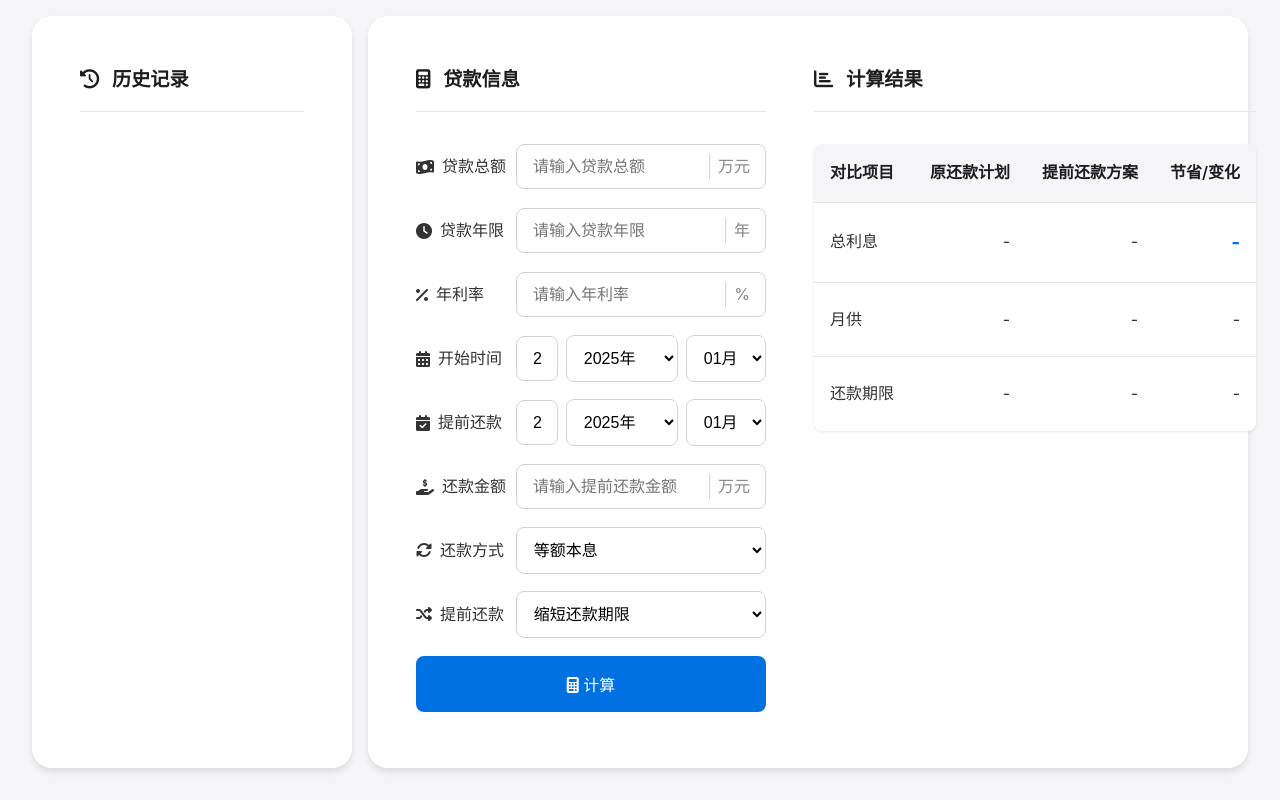
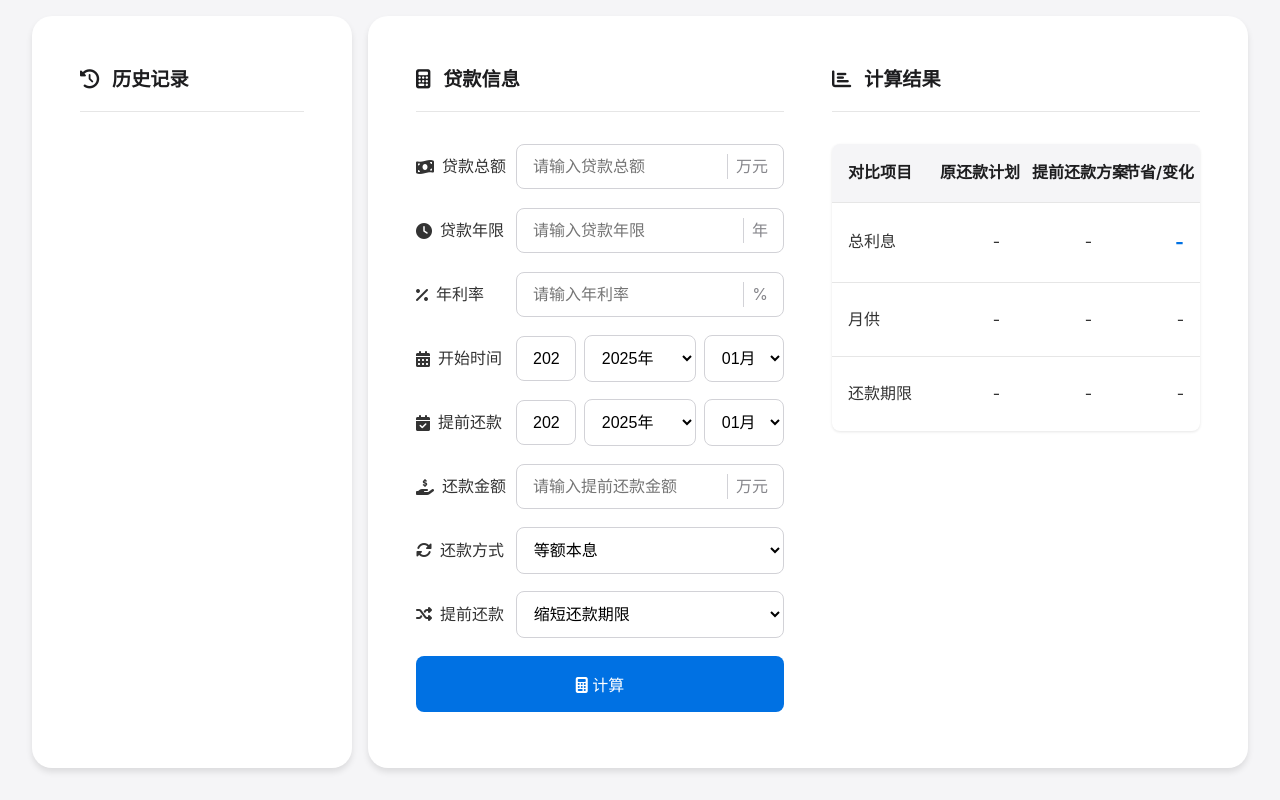
Before and after one commit to VirgoooooX/mortgage-calculator, a plain HTML site: page index.html in a window 1280 px wide. Shown: the part 99-899 px from the top of the page. Drawn offline with nearby package versions, Linux system fonts and the light colour scheme.

Commit message:
Add files via upload

```diff
--- a/script.js
+++ b/script.js
@@ -1,8 +1,8 @@
 // 工具函数：格式化金额
 function formatMoney(amount) {
     return new Intl.NumberFormat('zh-CN', {
-        style: 'currency',
-        currency: 'CNY'
+        minimumFractionDigits: 0,
+        maximumFractionDigits: 0
     }).format(amount);
 }
 
@@ -359,7 +359,7 @@ function saveToHistory(calculationResult) {
     updateHistoryDisplay();
 }
 
-// 更新历史记录显示
+// 修改更新历史记录显示的函数
 function updateHistoryDisplay() {
     const historyList = document.getElementById('historyList');
     const history = JSON.parse(localStorage.getItem('calculationHistory') || '[]');
--- a/styles.css
+++ b/styles.css
@@ -190,6 +190,7 @@ canvas {
     box-shadow: 0 1px 3px rgba(0, 0, 0, 0.1);
     border-radius: 8px;
     overflow: hidden;
+    table-layout: fixed;
 }
 
 .result-table th,
@@ -198,12 +199,12 @@ canvas {
     text-align: right;
     border-bottom: 1px solid #e6e6e6;
     white-space: nowrap;
+    width: 25%;
 }
 
 .result-table th:first-child,
 .result-table td:first-child {
     text-align: left;
-    min-width: 100px;
 }
 
 .result-table thead th {
@@ -239,9 +240,8 @@ h2 {
 }
 
 .input-section {
-    display: flex;
-    flex-direction: column;
-    flex: 1.2;
+    width: 400px;
+    flex-shrink: 0;
 }
 
 /* 主内容区布局 */
@@ -267,12 +267,12 @@ h2 {
 }
 
 .history-item {
+    position: relative;
     padding: 1.2rem;
     background: #f5f5f7;
     border-radius: 8px;
     cursor: pointer;
     transition: all 0.2s;
-    position: relative;
 }
 
 .history-item:hover {
@@ -324,6 +324,10 @@ h2 {
 }
 
 /* 添加历史记录项的删除按钮样式 */
+.history-item {
+    position: relative;
+}
+
 .delete-btn {
     position: absolute;
     top: 0.5rem;
@@ -352,3 +356,8 @@ h2 {
     background: rgba(255, 59, 48, 0.8);
     color: white;
 }
+
+.result-section {
+    width: 600px;
+    flex-shrink: 0;
+}
```
Also changed, not shown: 1 other file.
